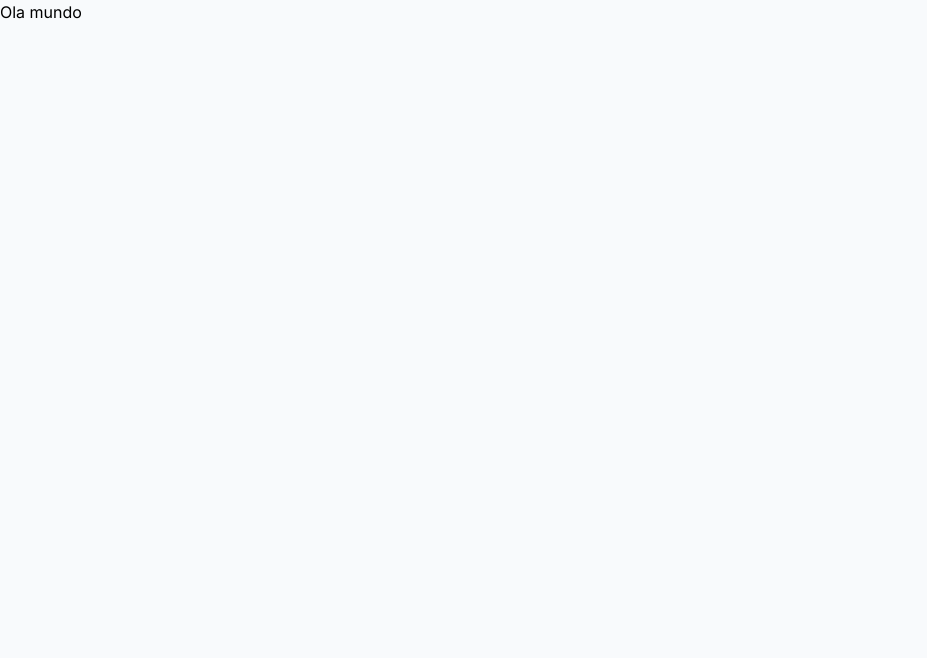
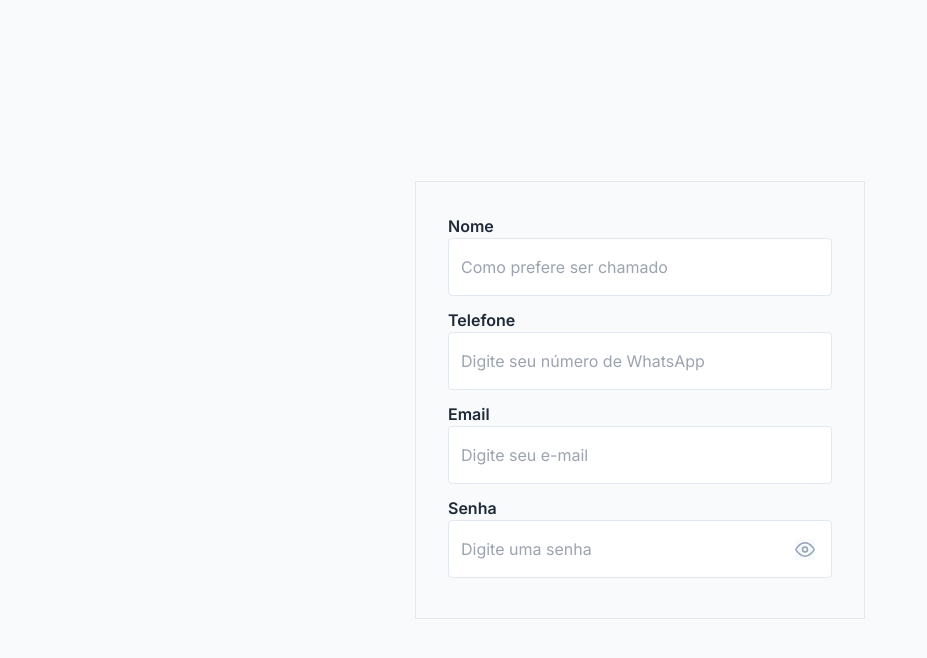
Before and after one commit to TheGzuckert/next-charty-institution, a Next.js app: page /register in a window 1280 px wide. Shown: the top 658 px of the page, without its empty margins (0-927 px from the left). Built offline with nearby package versions, Linux system fonts and the light colour scheme.

Commit message:
feat: new page register

```diff
--- a/src/app/globals.css
+++ b/src/app/globals.css
@@ -2,29 +2,6 @@
 @tailwind components;
 @tailwind utilities;
 
-:root {
-  /* --foreground-rgb: 0, 0, 0;
-  --background-start-rgb: 214, 219, 220;
-  --background-end-rgb: 255, 255, 255; */
-}
-
-@media (prefers-color-scheme: dark) {
-  :root {
-    /* --foreground-rgb: 255, 255, 255;
-    --background-start-rgb: 0, 0, 0;
-    --background-end-rgb: 0, 0, 0; */
-  }
-}
-
-body {
-  /* color: rgb(var(--foreground-rgb));
-  background: linear-gradient(
-      to bottom,
-      transparent,
-      rgb(var(--background-end-rgb))
-    )
-    rgb(var(--background-start-rgb)); */
-}
 * {
   margin: 0;
   padding: 0;
--- a/src/app/register/page.tsx
+++ b/src/app/register/page.tsx
@@ -1,11 +1,28 @@
-import Image from 'next/image';
-import wallLoginpage from './../../../public/assets/wallLoginpage.jpg';
 import { InputText } from '@/components/input/Input';
 
 export default function LoginPage() {
   return (
-    <article className="relative">
-      <h1>Ola mundo</h1>
-    </article>
+    <section className="flex items-center justify-center h-screen">
+      <div className="flex border border-solid border-gray-200">
+        <form className="relative w-1/2 p-8">
+          <div className='mb-2'>
+            <label className="space-x-1 mt-8 text-gray-800 font-semibold font-ibm-plex-sans text-1 leading-150">Nome</label>
+            <InputText placeholder="Como prefere ser chamado" type="text"/>
+          </div>
+          <div className="mb-2 mt-3">
+            <label className="space-x-1 mt-8 text-gray-800 font-semibold font-ibm-plex-sans text-1 leading-150">Telefone</label>
+            <InputText placeholder="Digite seu número de WhatsApp" type="text"/>
+          </div>
+          <div className="mb-2 mt-3">
+            <label className="space-x-1 mt-8 text-gray-800 font-semibold font-ibm-plex-sans text-1 leading-150">Email</label>
+            <InputText placeholder="Digite seu e-mail" type="email" />
+          </div>
+          <div className="mb-2 mt-3">
+            <label className="space-x-1 mt-8 text-gray-800 font-semibold font-ibm-plex-sans text-1 leading-150">Senha</label>
+            <InputText placeholder="Digite uma senha" type="password" />
+          </div>
+        </form>
+      </div>
+    </section>
   );
 }
```
